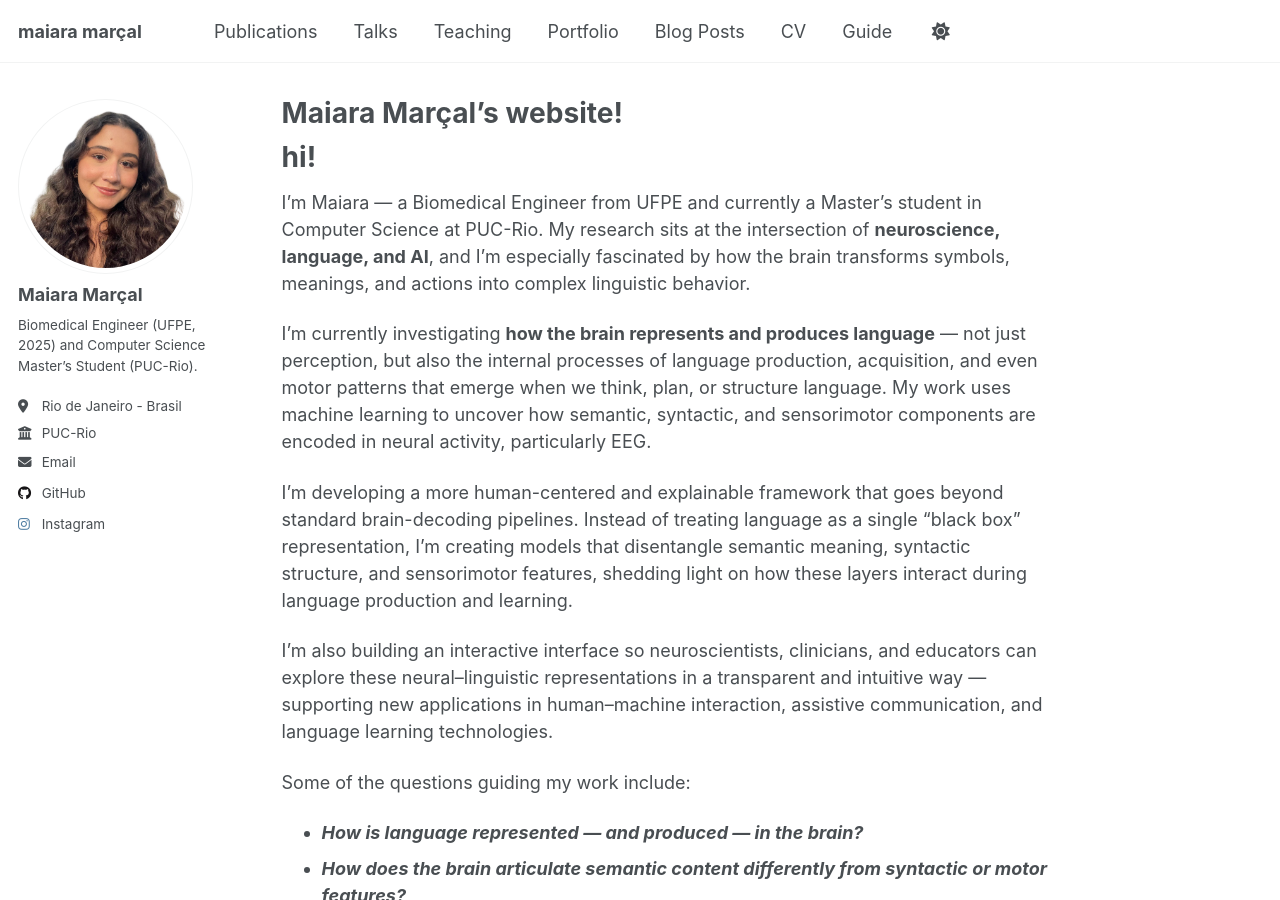
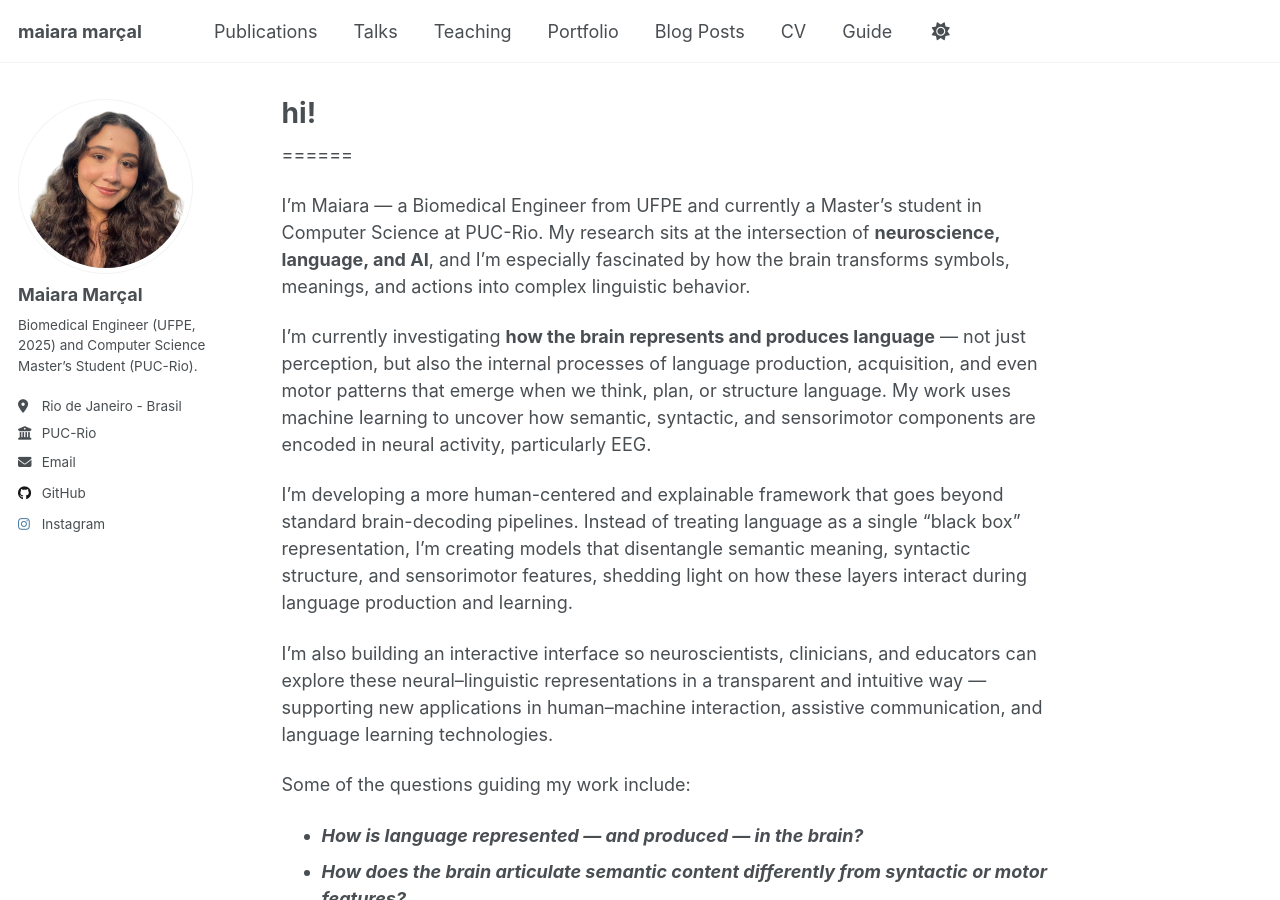
Before and after one commit to maiaramaaraujo/maiaramaaraujo.github.io, a Jekyll site: the page built from _pages/about.md, in a window 1280 px wide and 900 px high. Built offline with Jekyll 4.4.1, drawn with Linux system fonts in a browser that asks for light colours; a script that is not in the unit is left out.

Commit message:
Change title and heading in about page
Updated the title of the about page and removed the heading.

```diff
--- a/_pages/about.md
+++ b/_pages/about.md
@@ -1,13 +1,12 @@
 ---
 permalink: /
-title: "Maiara Marçal's website!"
+title: "hi!"
 author_profile: true
 redirect_from:
 - /about/
 - /about.html
 ---
 
-hi!
 ======
 
 I’m Maiara — a Biomedical Engineer from UFPE and currently a Master’s student in Computer Science at PUC-Rio. My research sits at the intersection of **neuroscience, language, and AI**, and I’m especially fascinated by how the brain transforms symbols, meanings, and actions into complex linguistic behavior.
```
